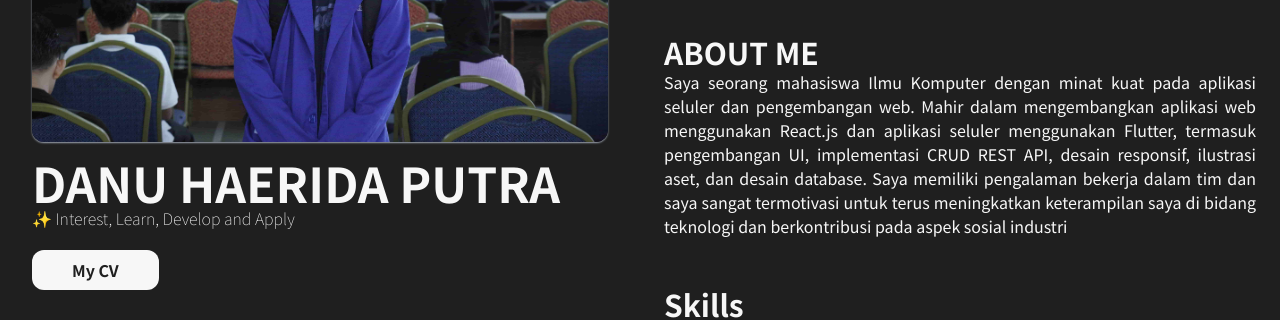
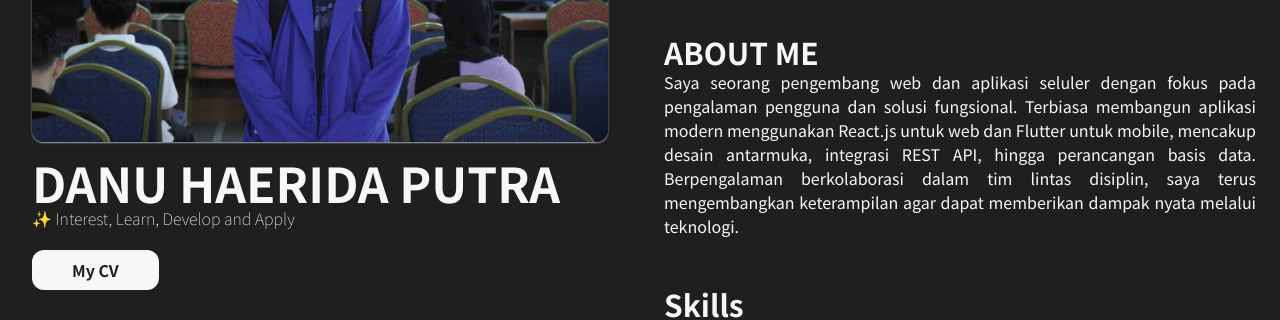
Before and after one commit to danu-0/Portofolio, a React (Vite) app: page / in a window 1280 px wide. Shown: the part 290-610 px from the top of the page. Built offline with nearby package versions, Linux system fonts and the light colour scheme; no server answers; a web font is replaced by a local one.

Commit message:
hotfix: optimize seo

```diff
--- a/index.html
+++ b/index.html
@@ -2,9 +2,45 @@
 <html lang="en">
   <head>
     <meta charset="UTF-8" />
-    <link rel="icon" type="image/svg+xml" href="/vite.svg" />
+    <link rel="icon" type="image/png" href="logo.png" />
+    <link rel="canonical" href="https://www.danuportofolio.online/" />
     <meta name="viewport" content="width=device-width, initial-scale=1.0" />
-    <title>Danu Portofolio</title>
+    <meta
+      name="description"
+      content="Saya seorang pengembang web dan aplikasi seluler dengan fokus pada pengalaman pengguna dan solusi fungsional."
+    />
+    <title>Portofolio Danu | Web & Mobile Developer</title>
+
+    <!-- Open Graph -->
+    <meta
+      property="og:title"
+      content="Portofolio Danu | Web & Mobile Developer"
+    />
+    <meta
+      property="og:description"
+      content="Pengembang web dan aplikasi seluler berfokus pada pengalaman pengguna, solusi fungsional, React.js, dan Flutter."
+    />
+    <meta
+      property="og:image"
+      content="https://www.danuportofolio.online/seoImage.png"
+    />
+    <meta property="og:url" content="https://www.danuportofolio.online/" />
+    <meta property="og:type" content="website" />
+
+    <!-- Twitter Card -->
+    <meta name="twitter:card" content="summary_large_image" />
+    <meta
+      name="twitter:title"
+      content="Portofolio Danu | Web & Mobile Developer"
+    />
+    <meta
+      name="twitter:description"
+      content="Pengembang web dan aplikasi seluler berfokus pada pengalaman pengguna, solusi fungsional, React.js, dan Flutter."
+    />
+    <meta
+      name="twitter:image"
+      content="https://www.danuportofolio.online/seoImage.png"
+    />
 
     <link rel="preconnect" href="https://fonts.googleapis.com" />
     <link rel="preconnect" href="https://fonts.gstatic.com" crossorigin />
--- a/src/pages/Section_One.jsx
+++ b/src/pages/Section_One.jsx
@@ -83,14 +83,13 @@ function SectionOne() {
         <div className="p-6">
           <h1 className="font-bold text-3xl">ABOUT ME</h1>
           <p>
-            Saya seorang mahasiswa Ilmu Komputer dengan minat kuat pada aplikasi
-            seluler dan pengembangan web. Mahir dalam mengembangkan aplikasi web
-            menggunakan React.js dan aplikasi seluler menggunakan Flutter,
-            termasuk pengembangan UI, implementasi CRUD REST API, desain
-            responsif, ilustrasi aset, dan desain database. Saya memiliki
-            pengalaman bekerja dalam tim dan saya sangat termotivasi untuk terus
-            meningkatkan keterampilan saya di bidang teknologi dan berkontribusi
-            pada aspek sosial industri
+            Saya seorang pengembang web dan aplikasi seluler dengan fokus pada
+            pengalaman pengguna dan solusi fungsional. Terbiasa membangun
+            aplikasi modern menggunakan React.js untuk web dan Flutter untuk
+            mobile, mencakup desain antarmuka, integrasi REST API, hingga
+            perancangan basis data. Berpengalaman berkolaborasi dalam tim lintas
+            disiplin, saya terus mengembangkan keterampilan agar dapat
+            memberikan dampak nyata melalui teknologi.
           </p>
         </div>
         <div className="p-6">
```
Also changed, not shown: public/logo.png (added), public/seoImage.png (added).
